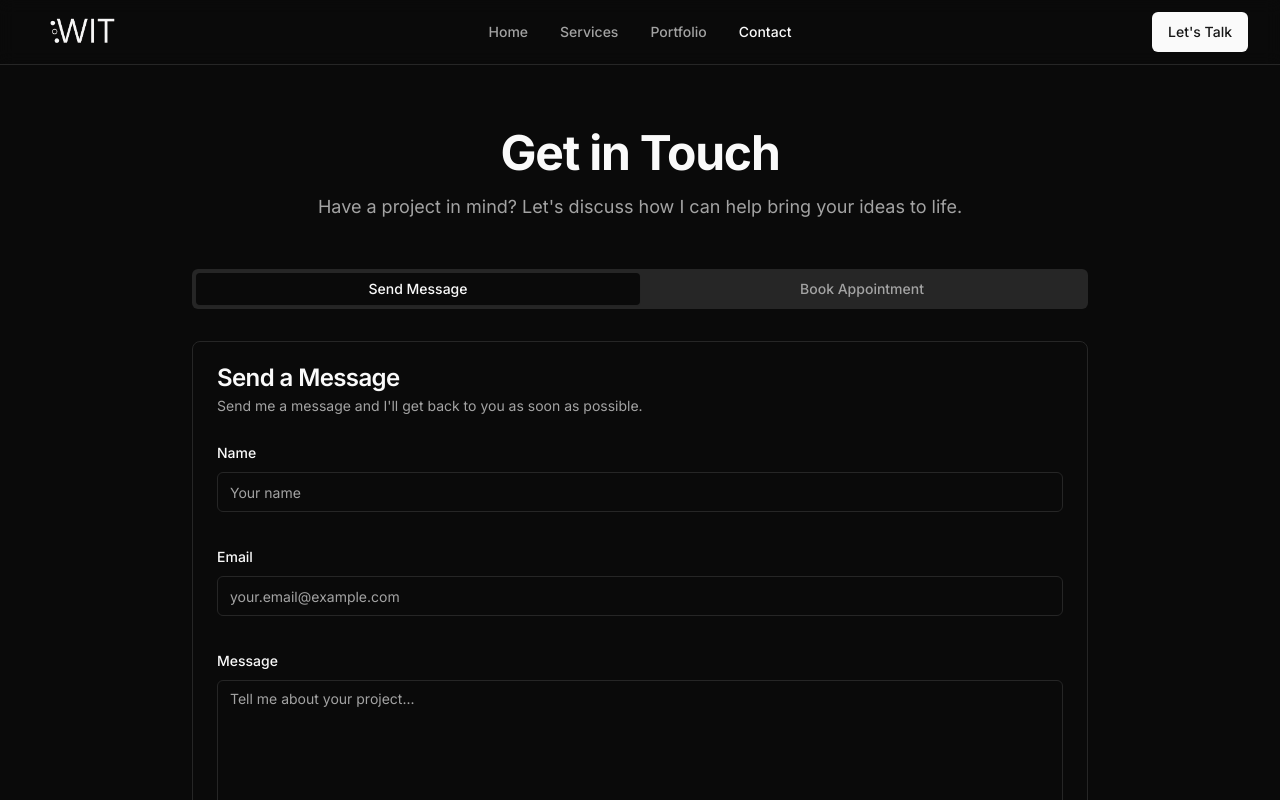
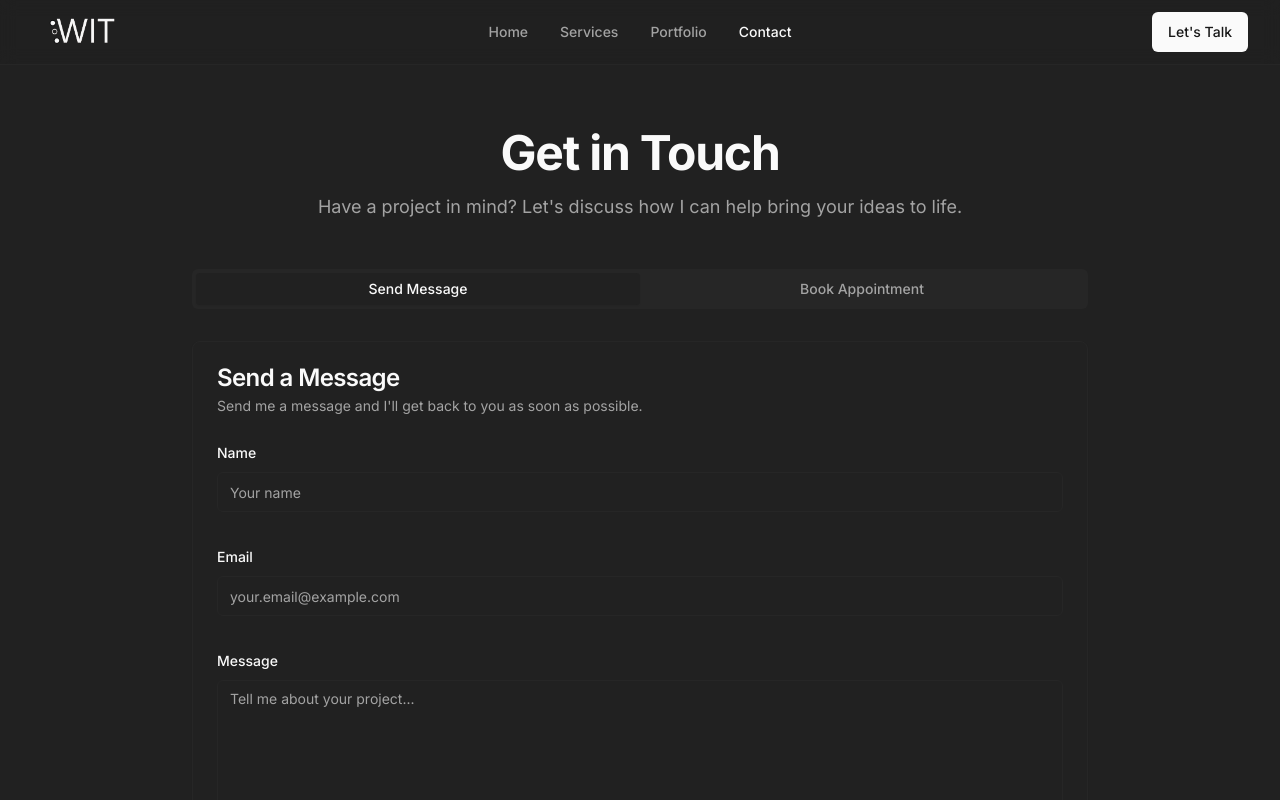
Before and after one commit to Israel2000/redesign-witsite, a Next.js app: page /contact in a window 1280 px wide. Shown: the top 800 px of the page. Built offline with nearby package versions, Linux system fonts and the light colour scheme.

Commit message:
bg chage

```diff
--- a/app/globals.css
+++ b/app/globals.css
@@ -2,11 +2,10 @@
 @tailwind components;
 @tailwind utilities;
 
+/* Base color variables */
 :root {
   --foreground-rgb: 0, 0, 0;
-  --background-start-rgb: 255, 255, 200;
-  --background-end-rgb: 255, 255, 255;
-  --background-start-rgb: 214, 219, 220;
+  --background-start-rgb: 245, 245, 245;
   --background-end-rgb: 255, 255, 255;
 }
 
@@ -20,25 +19,25 @@
 
 @layer base {
   :root {
-    --background: 0 0% 100%;
-    --foreground: 0 0% 3.9%;
-    --card: 0 0% 100%;
-    --card-foreground: 0 0% 3.9%;
-    --popover: 0 0% 100%;
-    --popover-foreground: 0 0% 3.9%;
-    --primary: 0 0% 9%;
-    --primary-foreground: 0 0% 98%;
-    --secondary: 0 0% 96.1%;
-    --secondary-foreground: 0 0% 9%;
-    --muted: 0 0% 96.1%;
-    --muted-foreground: 0 0% 45.1%;
-    --accent: 0 0% 96.1%;
-    --accent-foreground: 0 0% 9%;
-    --destructive: 0 84.2% 60.2%;
+    --background: 0 0% 13%; /* HSL for #212121 */
+    --foreground: 0 0% 98%;
+    --card: 0 0% 13%;
+    --card-foreground: 0 0% 98%;
+    --popover: 0 0% 13%;
+    --popover-foreground: 0 0% 98%;
+    --primary: 0 0% 98%;
+    --primary-foreground: 0 0% 9%;
+    --secondary: 0 0% 25%;
+    --secondary-foreground: 0 0% 98%;
+    --muted: 0 0% 25%;
+    --muted-foreground: 0 0% 63.9%;
+    --accent: 0 0% 25%;
+    --accent-foreground: 0 0% 98%;
+    --destructive: 0 62.8% 30.6%;
     --destructive-foreground: 0 0% 98%;
-    --border: 0 0% 89.8%;
-    --input: 0 0% 89.8%;
-    --ring: 0 0% 3.9%;
+    --border: 0 0% 25%;
+    --input: 0 0% 25%;
+    --ring: 0 0% 83.1%;
     --chart-1: 12 76% 61%;
     --chart-2: 173 58% 39%;
     --chart-3: 197 37% 24%;
@@ -46,12 +45,13 @@
     --chart-5: 27 87% 67%;
     --radius: 0.5rem;
   }
+
   .dark {
-    --background: 0 0% 3.9%;
+    --background: 0 0% 13%; /* also dark mode #212121 */
     --foreground: 0 0% 98%;
-    --card: 0 0% 3.9%;
+    --card: 0 0% 13%;
     --card-foreground: 0 0% 98%;
-    --popover: 0 0% 3.9%;
+    --popover: 0 0% 13%;
     --popover-foreground: 0 0% 98%;
     --primary: 0 0% 98%;
     --primary-foreground: 0 0% 9%;
@@ -72,17 +72,17 @@
     --chart-4: 280 65% 60%;
     --chart-5: 340 75% 55%;
   }
-}
 
-@layer base {
   * {
     @apply border-border;
   }
+
   body {
     @apply bg-background text-foreground;
   }
+
   html {
-    background-color: silver;
+    @apply bg-[hsl(var(--background))];
   }
 }
 
```
